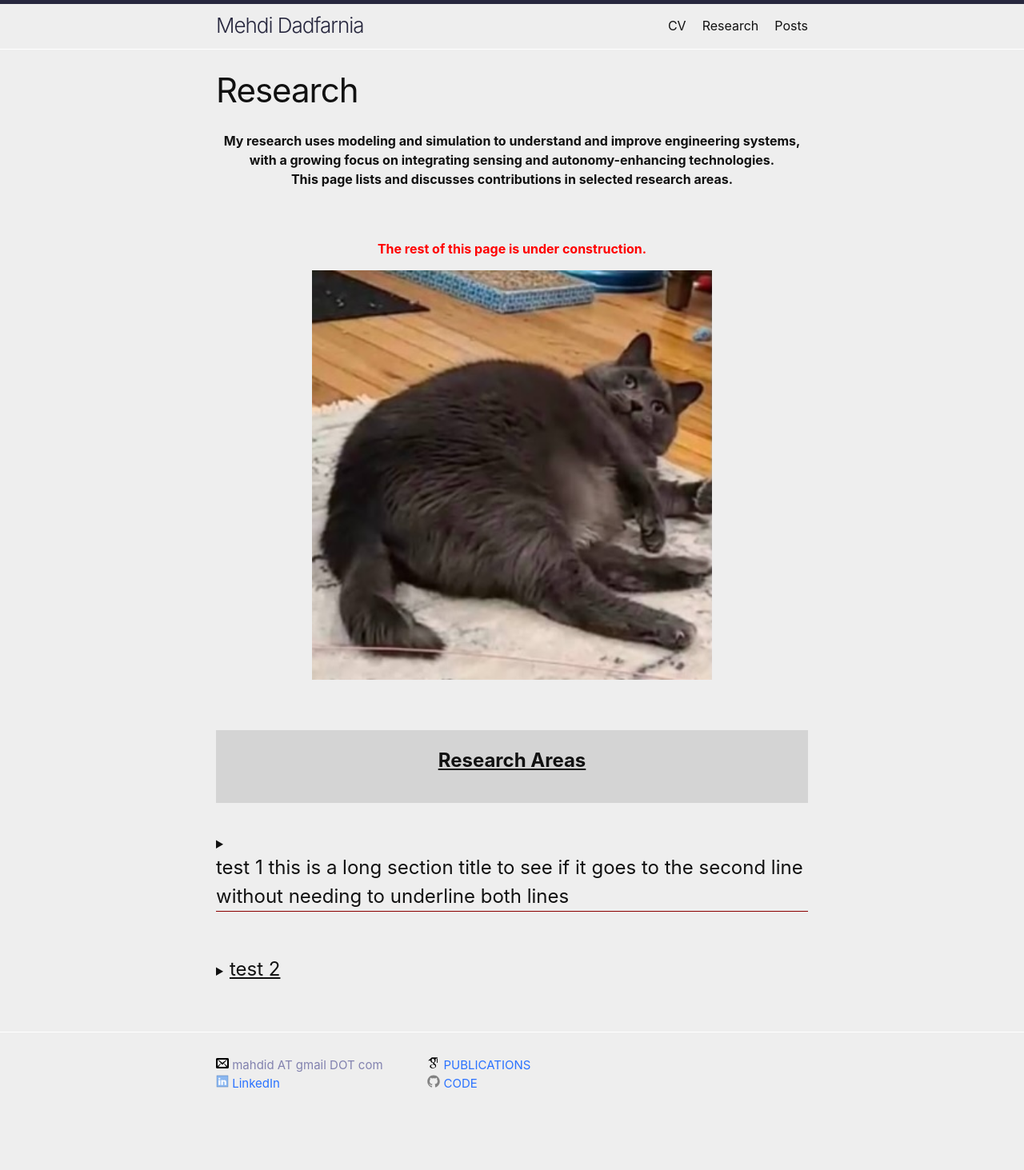
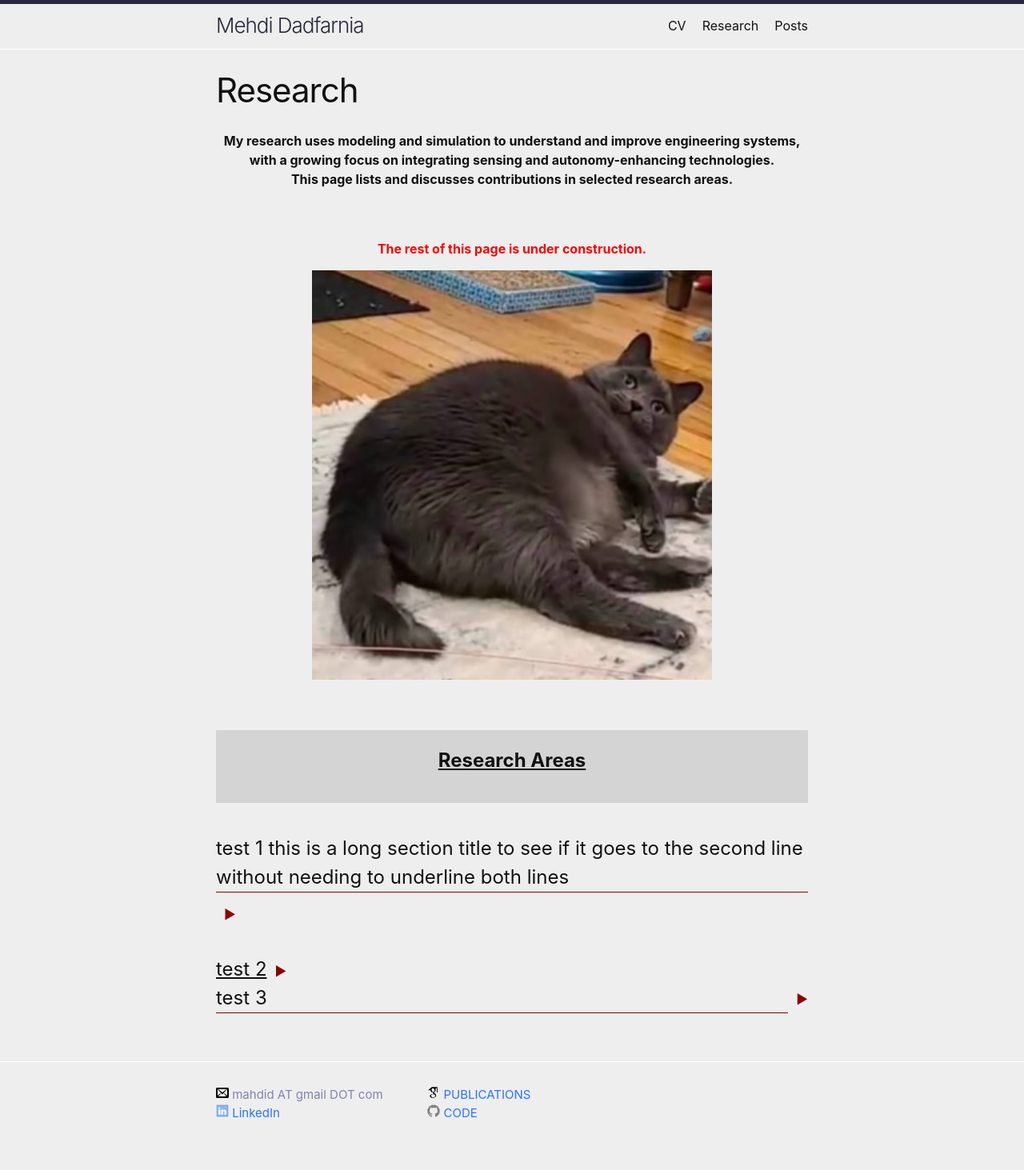
Before and after one commit to mehdidadfarnia/mehdidadfarnia.github.io, a Jekyll site: the page built from research.markdown, in a window 1280 px wide. Shown: the whole page at 80% size. Built offline with Jekyll 4.4.1, drawn with Linux system fonts in a browser that asks for light colours; before the commit the page ends 1426 px from its top, so only the background shows below that.

```diff
--- a/research.markdown
+++ b/research.markdown
@@ -37,3 +37,29 @@ permalink: /Research/
 hidden content 2, test
 
 </details>
+
+
+<style>
+  details summary {
+    list-style: none;
+  }
+  details summary::-webkit-details-marker {
+    display: none;
+  }
+  details > summary::after {
+    content: '▶';
+    font-size: 1rem;
+    margin-left: 10px;
+    color: darkred;
+  }
+  details[open] > summary::after {
+    content: '▼';
+  }
+</style>
+
+<details>
+  <summary style="display: flex; align-items: center;">
+    <h1 style="display: block; border-bottom: 1px solid darkred; margin: 0; flex: 1;">test 3</h1>
+  </summary>
+  hidden content
+</details>
```
